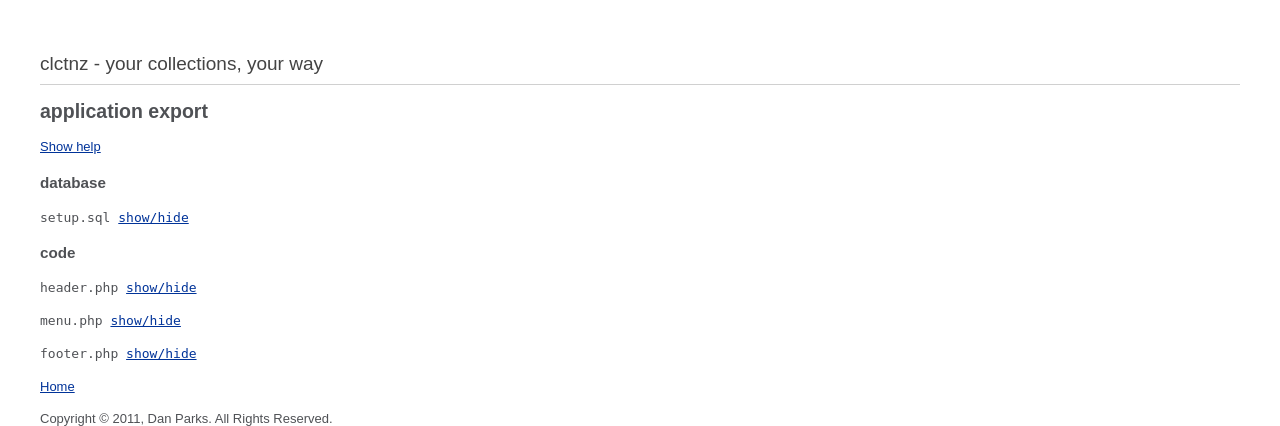
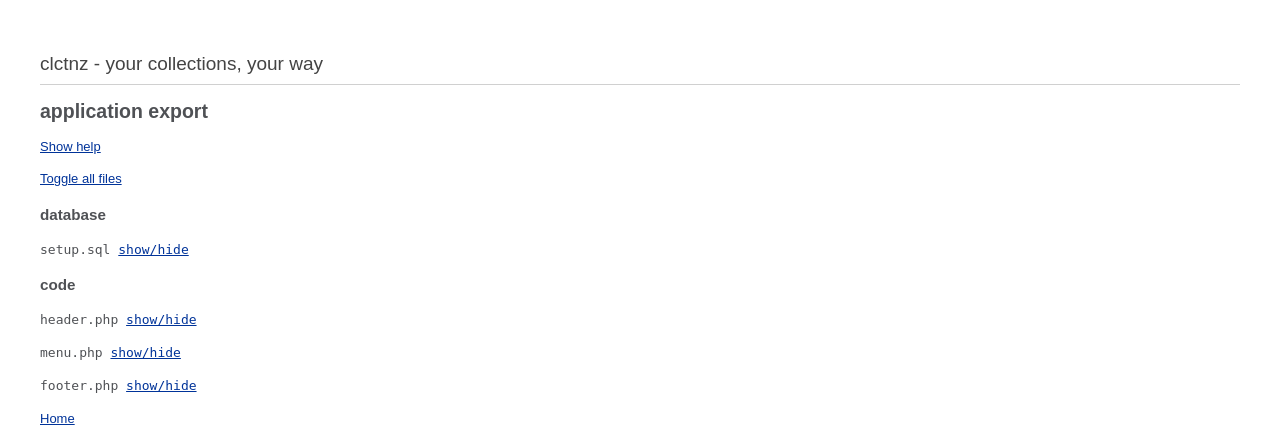
Before and after one commit to tapostrophemo/clctnz, a CodeIgniter app: page /application/export in a window 1280 px wide. Shown: the top 426 px of the page. Run offline with CodeIgniter, Linux system fonts and the light colour scheme.

Commit message:
minor ux tweaks

```diff
--- a/app/views/export.php
+++ b/app/views/export.php
@@ -5,6 +5,8 @@
 <div class="help">
  <p>This page alows you to export all current collectibles as an application.</p>
 </div>
+
+<p><a href="#" id="toggleAll">Toggle all files</a></p>
 
 <h3>database</h3>
 <pre>setup.sql <code class="collapsed"><?=$sql?></code></pre>
@@ -18,8 +20,12 @@
 $(document).ready(function () {
   $.each($(".collapsed"), function (i, section) {
     var $section = $(section);
-    var $toggle = $("<a href=\"#\">show/hide</a>").click(function () {$section.toggleClass("collapsed")});
+    var $toggle = $("<a class=\"toggle\" href=\"#\">show/hide</a>").click(function () {$section.toggleClass("collapsed"); return false;});
     $toggle.insertBefore($section);
+  });
+
+  $("#toggleAll").click(function () {
+    $.each($(".toggle"), function (i, link) {$(link).click();});
   });
 });
 </script>
```
